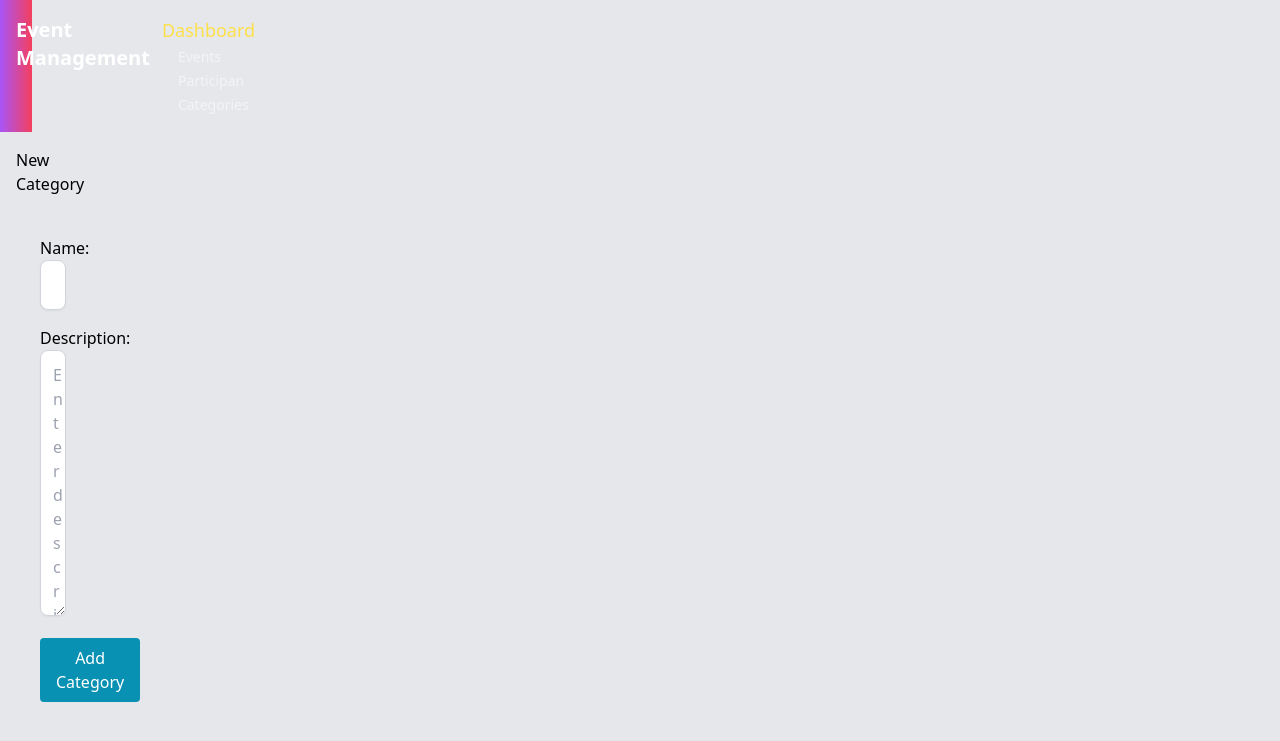
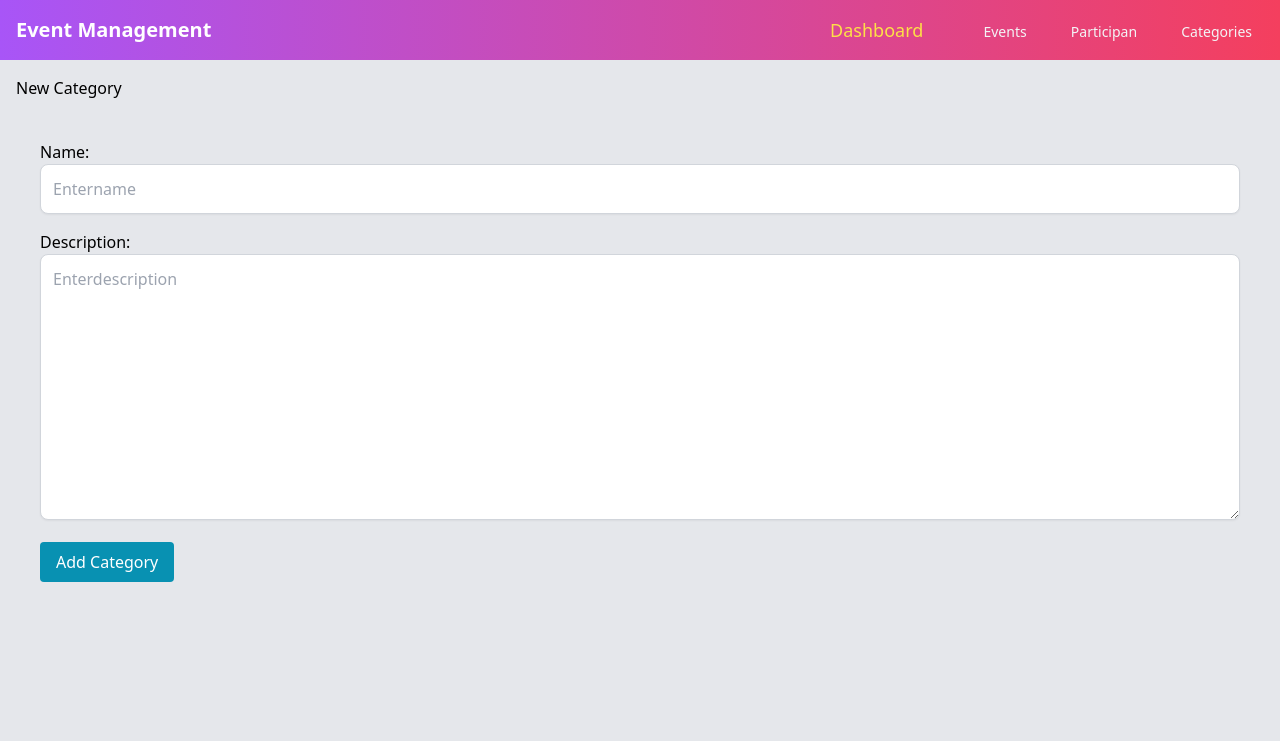
Before and after one commit to abtahi2024/Event_Management, a Django app: page /categories/ in a window 1280 px wide. Shown: the top 741 px of the page. Run offline with Django 5.2, Linux system fonts and the light colour scheme; some libraries are stand-ins or nearby versions.

Commit message:
first commit

```diff
--- a/even/templates/home.html
+++ b/even/templates/home.html
@@ -5,13 +5,6 @@
     <meta name="viewport" content="width=device-width, initial-scale=1.0" />
     <title>{% block title %}Event Management{% endblock title %}</title>
     <script src="https://cdn.tailwindcss.com"></script>
-    <style>
-     html,body {
-        margin: 0;
-        padding: 0;
-        width: 0%;
-      }
-    </style>
   </head>
   <body class="bg-gray-200">
     <nav
```
